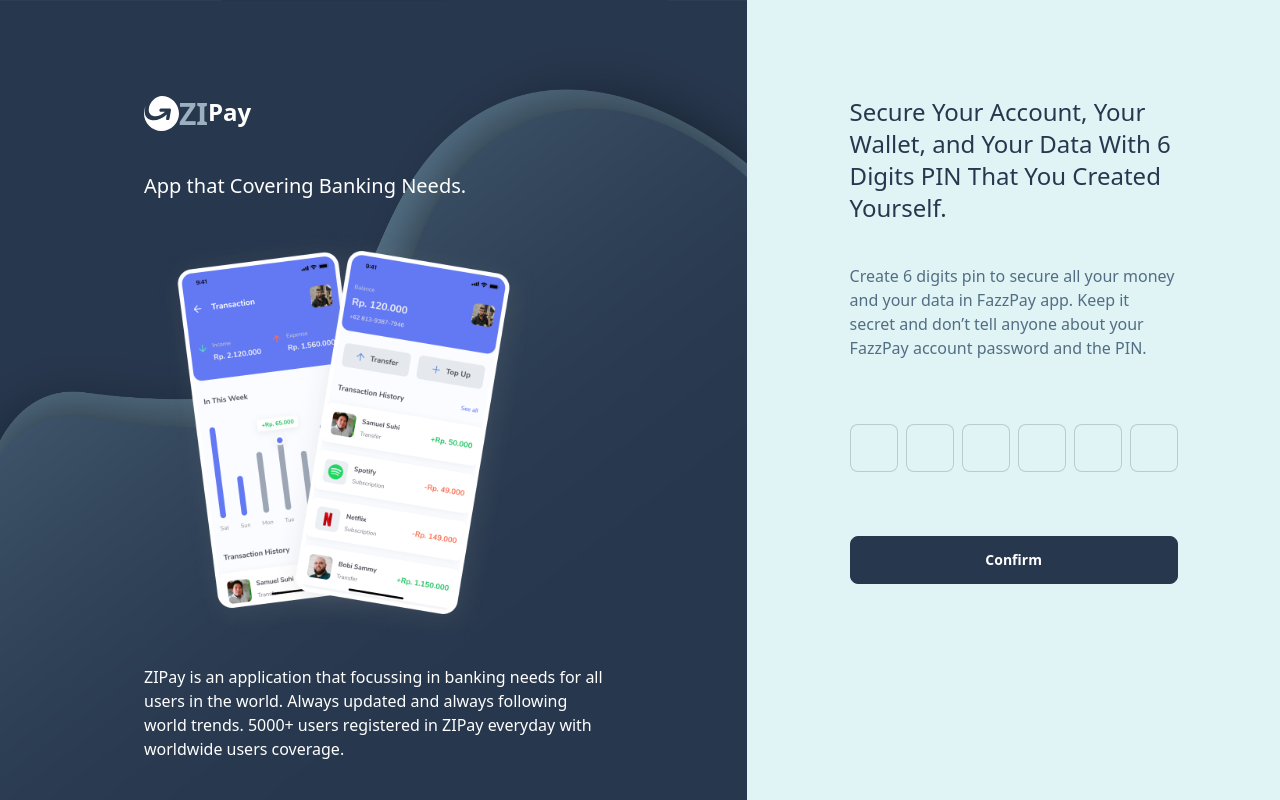
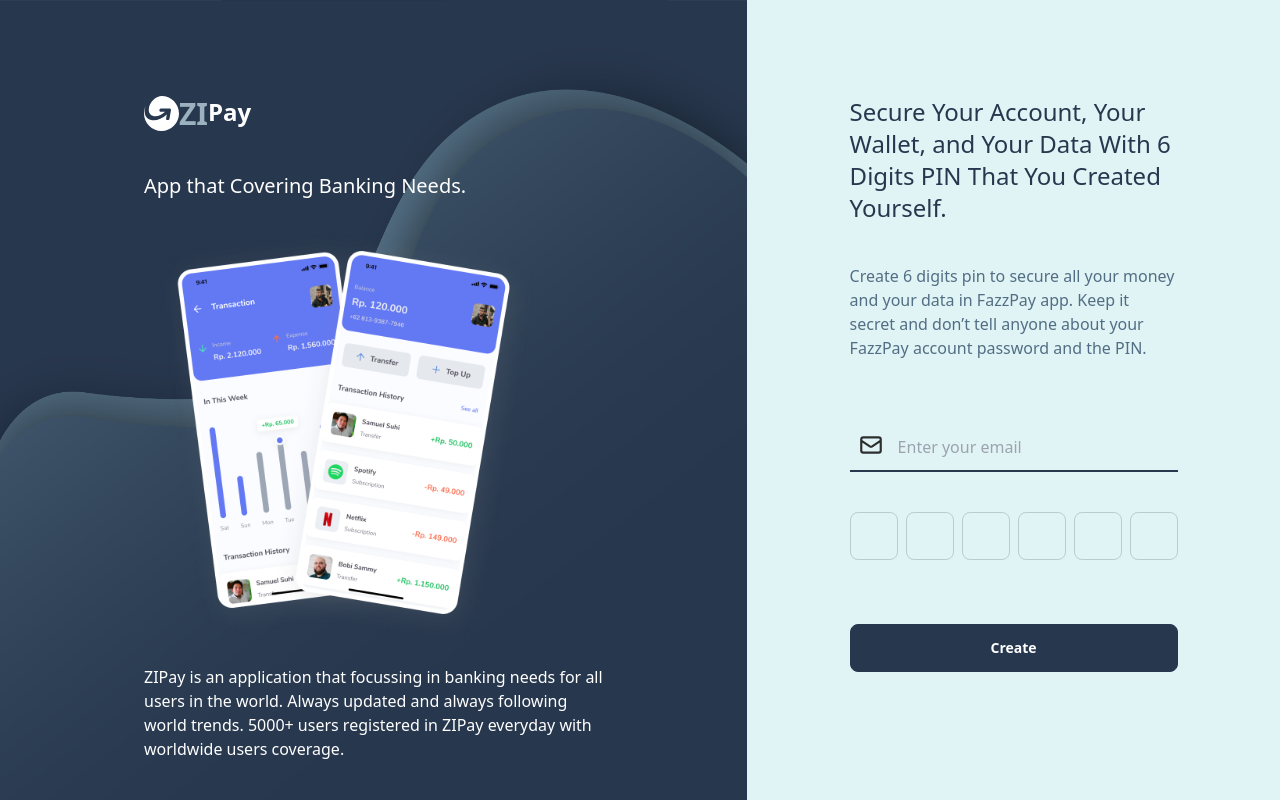
Before and after one commit to putubagus13/fw15-zipay, a Next.js app: page /auth/create-pin in a window 1280 px wide. Built offline with nearby package versions, Linux system fonts and the light colour scheme.

Commit message:
create and styling page

```diff
--- a/src/pages/auth/create-pin.jsx
+++ b/src/pages/auth/create-pin.jsx
@@ -4,10 +4,48 @@ import Zipay from "../../assets/ZiPay.png";
 import Phone from "../../assets/phone.png";
 import {SiMoneygram} from "react-icons/si";
 import {BsCheckCircleFill} from "react-icons/bs";
+import {MdError, MdCheckCircle} from "react-icons/md";
+import {HiOutlineMail} from "react-icons/hi";
 import Head from "next/head";
 import Link from "next/link";
+import PinInput from "@/components/PinInput";
+
+import axios from "axios";
+import { useRouter } from "next/router";
 
 function CreatePin() {
+    const router = useRouter();
+    const [pinValue, setPinValue] = React.useState(0);
+    const [loading, setLoading] = React.useState(false);
+    const [errorMessage, setErrorMessage] = React.useState("");
+    const [successMessage, setSuccessMassage] = React.useState(false);
+    const [email, setEmail] = React.useState("");
+
+    const doCreatePin = async()=>{
+        setErrorMessage("");
+        setSuccessMassage("");
+        setLoading(true);
+        const form = new URLSearchParams({
+            email: email,
+            pin: pinValue
+        }).toString();
+
+        const {data} = await axios.post("http://localhost:3000/api/create-pin", form, {
+            headers: {
+                "Content-Type": "application/x-www-form-urlencoded",
+            }
+        });
+        console.log(data);
+        if(data.success === false){
+            setErrorMessage("Create pin failed, try again");
+            setLoading(false);
+        }
+        if(data.success === true){
+            setSuccessMassage(true);
+            setLoading(false);
+            router.replace("auth/login");
+        }
+    };
     return (
         <>
             <Head>
@@ -33,31 +71,39 @@ function CreatePin() {
                     <form className='flex flex-col gap-16 w-full'>
                         <div className='flex flex-col gap-10 w-full'>
                             <div className='lg:hidden flex font-bold text-2xl text-primary'><SiMoneygram size={35}/><span className='text-3xl text-accent'>ZI</span>Pay</div>
-                            <BsCheckCircleFill className='text-success hidden' size={60}/>
-                            <h1 className='font-[500] text-primary text-2xl'>Secure Your Account, Your Wallet, and Your Data With 6 Digits PIN That You Created Yourself.</h1>
-                            <h1 className='font-[500] text-primary text-2xl hidden'>Your PIN Was Successfully Created</h1>
-                            <p className='text-secondary'>Create 6 digits pin to secure all your money and your data in FazzPay app. Keep it secret and don’t tell anyone about your FazzPay account password and the PIN.</p>
-                            <p className='text-secondary hidden'>Your PIN was successfully created and you can now access all the features in FazzPay.</p>
+                            {successMessage && <BsCheckCircleFill className='text-success' size={60}/>}
+                            {successMessage ?(<h1 className='font-[500] text-primary text-2xl'>Your PIN Was Successfully Created</h1>) :
+                                (<h1 className='font-[500] text-primary text-2xl'>Secure Your Account, Your Wallet, and Your Data With 6 Digits PIN That You Created Yourself.</h1>)}
+                            {successMessage ?(<p className='text-secondary'>Your PIN was successfully created and you can now access all the features in FazzPay.</p>) :
+                                (<p className='text-secondary'>Create 6 digits pin to secure all your money and your data in FazzPay app. Keep it secret and don’t tell anyone about your FazzPay account password and the PIN.</p>) }
                         </div>
-                        <div className='w-full flex flex-col gap-6'>
+                        {successMessage === false ? (<div className='w-full flex flex-col gap-6'>
                             <div className='flex justify-between items-center'>
-                                <div className="flex flex-col form-control w-full">
-                                    <div className='flex gap-2 w-full justify-center'>
-                                        <input type="text" className="input input-bordered w-12 text-2xl" />
-                                        <input type="text" className="input input-bordered w-12 text-2xl" />
-                                        <input type="text" className="input input-bordered w-12 text-2xl" />
-                                        <input type="text" className="input input-bordered w-12 text-2xl" />
-                                        <input type="text" className="input input-bordered w-12 text-2xl" />
-                                        <input type="text" className="input input-bordered w-12 text-2xl" />
+                                <div className="flex flex-col gap-10 form-control w-full">
+                                    {errorMessage && (<div className="flex flex-row justify-center alert alert-error shadow-lg text-white text-lg"><MdError size={30}/>{errorMessage}</div>)}
+                                    <div className='flex gap-3 justify-between items-center'>
+                                        <div className="relative flex flex-col form-control w-full">
+                                            <HiOutlineMail className="absolute left-2 top-2" size={26}/>
+                                            <input
+                                                type="email"
+                                                name= "email"
+                                                placeholder="Enter your email"
+                                                className="border-b-2 outline-none h-12 border-primary bg-base-100 w-full px-12"
+                                                onChange={(e) => setEmail(e.target.value)}
+                                            />
+                                        </div>
                                     </div>
+                                    <PinInput onChangePin={setPinValue}/>
                                     <label className="label hidden">
                                         <span className="label-text-alt"></span>
                                     </label>
                                 </div>
                             </div>
-                        </div>
-                        <button className="btn btn-primary normal-case text-white">Confirm</button>
-                        <button className="btn btn-primary normal-case text-white hidden">Go to Dasboard</button>
+                        </div>) : (<div> </div>)}
+                        {loading ? (<button className="btn btn-primary normal-case text-white"><span className="loading loading-spinner loading-sm"></span></button>) :
+                            (<button onClick={doCreatePin} className="btn w-full btn-primary normal-case text-white">Create</button>) }
+
+                        {successMessage && <Link href="/home" className="btn btn-primary normal-case text-white hidden">Go to Dasboard</Link> }
                     </form>
                 </div>
             </div>
--- a/src/styles/globals.css
+++ b/src/styles/globals.css
@@ -1,3 +1,10 @@
 @tailwind base;
 @tailwind components;
 @tailwind utilities;
+
+@layer utilities {
+    input[type="number"]::-webkit-inner-spin-button,
+    input[type="number"]::-webkit-outer-spin-button {
+      @apply appearance-none;
+    }
+}
```
